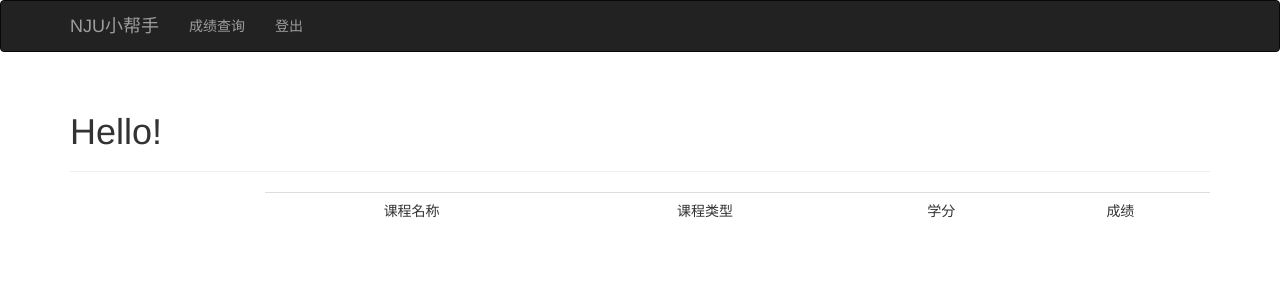
After one commit to JesseLi666/NJU_helper, a Flask app: template app/templates/helper/grade.html in a window 1280 px wide. The commit adds this page. Shown: the top 300 px of the page. Run offline with Flask 2, Linux system fonts and the light colour scheme; the template is opened without the code that fills it, so the values that code supplies are empty; parts of the project's set-up code (start-up, migrations or seed data) failed here and were passed over; some libraries are stand-ins or nearby versions.

Commit message:
1.0
初步的成绩查询功能

```diff
--- a/app/helper/forms.py
+++ b/app/helper/forms.py
@@ -1,11 +1,11 @@
-from flask_wtf import Form
+from flask_wtf.form import FlaskForm
 from wtforms import StringField, PasswordField, BooleanField, SubmitField, SelectField, RadioField
 from wtforms.validators import Required, Length, EqualTo, Regexp
 from wtforms import ValidationError
 from ..models import User
 
-class JWLoginForm(Form):
+class JWLoginForm(FlaskForm):
     number = StringField('学号', validators=[Required(), Length(9,9)])
     password = PasswordField('密码', validators=[Required()])
-    site = RadioField('站点', choices=[('0','站点1'), ('1', '站点2')])
+    site = RadioField('站点', choices=[('0','站点1'), ('1', '站点2')], default=0)
     submit = SubmitField('登陆')
--- a/app/main/views.py
+++ b/app/main/views.py
@@ -0,0 +1,6 @@
+from flask import render_template
+from . import main
+
+@main.route('/')
+def index():
+    return render_template('hello.html')
--- a/app/models.py
+++ b/app/models.py
@@ -3,7 +3,8 @@ import hashlib
 from werkzeug.security import generate_password_hash, check_password_hash
 from flask import current_app, request
 from flask_login import UserMixin, AnonymousUserMixin
-from . import db, login_manager
+from . import db\
+    # , login_manager
 
 class User(UserMixin, db.Model):
     __table__name = 'users'
--- a/templates/base.html
+++ b/app/templates/base.html
@@ -1,11 +1,11 @@
 {% extends "bootstrap/base.html" %}
 
-{% block title %}NJU小手手{% endblock %}
+{% block title %}NJU小帮手{% endblock %}
 
 {% block head %}
 {{ super() }}
-<link rel="shortcut icon" href="{{ url_for('static', filename='favicon.ico') }}" type="image/x-icon">
-<link rel="icon" href="{{ url_for('static', filename='favicon.ico') }}" type="image/x-icon">
+{#<link rel="shortcut icon" href="{{ url_for('static', filename='favicon.ico') }}" type="image/x-icon">#}
+{#<link rel="icon" href="{{ url_for('static', filename='favicon.ico') }}" type="image/x-icon">#}
 <link rel="stylesheet" type="text/css" href="{{ url_for('static', filename='styles.css') }}">
 {% endblock %}
 
@@ -19,12 +19,13 @@
                 <span class="icon-bar"></span>
                 <span class="icon-bar"></span>
             </button>
-            <a class="navbar-brand" href="{{ url_for('helper.get_grade') }}">NJU小手手</a>
+            <a class="navbar-brand" href="{{ url_for('main.index') }}">NJU小帮手</a>
         </div>
         <div class="navbar-collapse collapse">
             <ul class="nav navbar-nav">
-                <li><a href="{{ url_for('helper.get_grade') }}">成绩查询</a></li>
-                {% if current_user.is_authenticated %}
+                <li><a href="{{ url_for('helper.get_grade_start') }}">成绩查询</a></li>
+                <li><a href="{{ url_for('helper.jw_logout') }}">登出</a></li>
+{#                {% if current_user.is_authenticated %}#}
 {#                <li><a href="{{ url_for('main.user', username=current_user.username) }}">Profile</a></li>#}
 {#                {% endif %}#}
             </ul>
--- a/templates/helper/grade.html
+++ b/app/templates/grade.html
@@ -10,7 +10,7 @@
 		<div class="col-md-2">
 			<ul class="nav nav-pills nav-stacked" role="navigation" >
                 {% for term in range(1, terms + 1) %}
-                    <li><a href="{{ url_for('get_grade', term=term) }}">{{ term }}</a></li>
+                    <li><a href="{{ url_for('helper.get_grade', term=term) }}">{{ term }}</a></li>
                 {% endfor %}
 
 {#				<li class="active"><a href="#">Home</a></li>#}
--- /dev/null
+++ b/app/templates/helper/grade.html
@@ -0,0 +1,49 @@
+{% extends "base.html" %}
+
+{% block title %}成绩查询{% endblock %}
+
+{% block page_content %}
+    <div class="page-header">
+        <h1>Hello!</h1>
+{#        <h4>{{ test }}</h4>#}
+{#        <h4>{{ term_now }}</h4>#}
+    </div>
+    <div class="row">
+		<div class="col-md-2">
+            <div class="hidden-xs hidden-sm">
+                <ul class="nav nav-pills nav-stacked" role="navigation" >
+                    {% for term in range(1, terms + 1) %}
+                        <li {% if term == term_now %}class="active"{% endif %}><a href="{{ url_for('helper.get_grade', term=term) }}">{{ term }}</a></li>
+                    {% endfor %}
+                </ul>
+            </div>
+
+            <div class="visible-xs-block visible-sm-block">
+                <ul class="pagination" role="navigation" >
+                    {% for term in range(1, terms + 1) %}
+                        <li {% if term == term_now %}class="active"{% endif %}><a href="{{ url_for('helper.get_grade', term=term) }}">{{ term }}</a></li>
+                    {% endfor %}
+                </ul>
+            </div>
+
+		</div>
+		<div class="col-md-10">
+			<table class="table table-hover">
+                    <tr>
+                        <td align="center">课程名称</td>
+                        <td align="center">课程类型</td>
+                        <td align="center">学分</td>
+                        <td align="center">成绩</td>
+                    </tr>
+                {% for c in range(0,cnt) %}
+                    <tr>
+                        <td align="center">{{ grades[0][c] }}</td>
+                        <td align="center">{{ grades[1][c] }}</td>
+                        <td align="center">{{ grades[2][c] }}</td>
+                        <td align="center">{{ grades[3][c] }}</td>
+                    </tr>
+                {% endfor %}
+            </table>
+		</div>
+	</div>
+{% endblock %}
```
Also changed, not shown: app/__init__.py (+6 -5 lines), app/decorators.py (+4 -4 lines), app/helper/spider.py (+16 -5 lines), app/helper/views.py (+16 -9 lines), app/templates/hello.html (added, +7 -0 lines), app/templates/helper/login.html (added, +14 -0 lines), app/static/styles.css (renamed from static/styles.css), app/templates/403.html (renamed from templates/403.html), app/templates/404.html (renamed from templates/404.html), app/templates/500.html (renamed from templates/500.html), app/templates/login.html (renamed from templates/helper/login.html).
